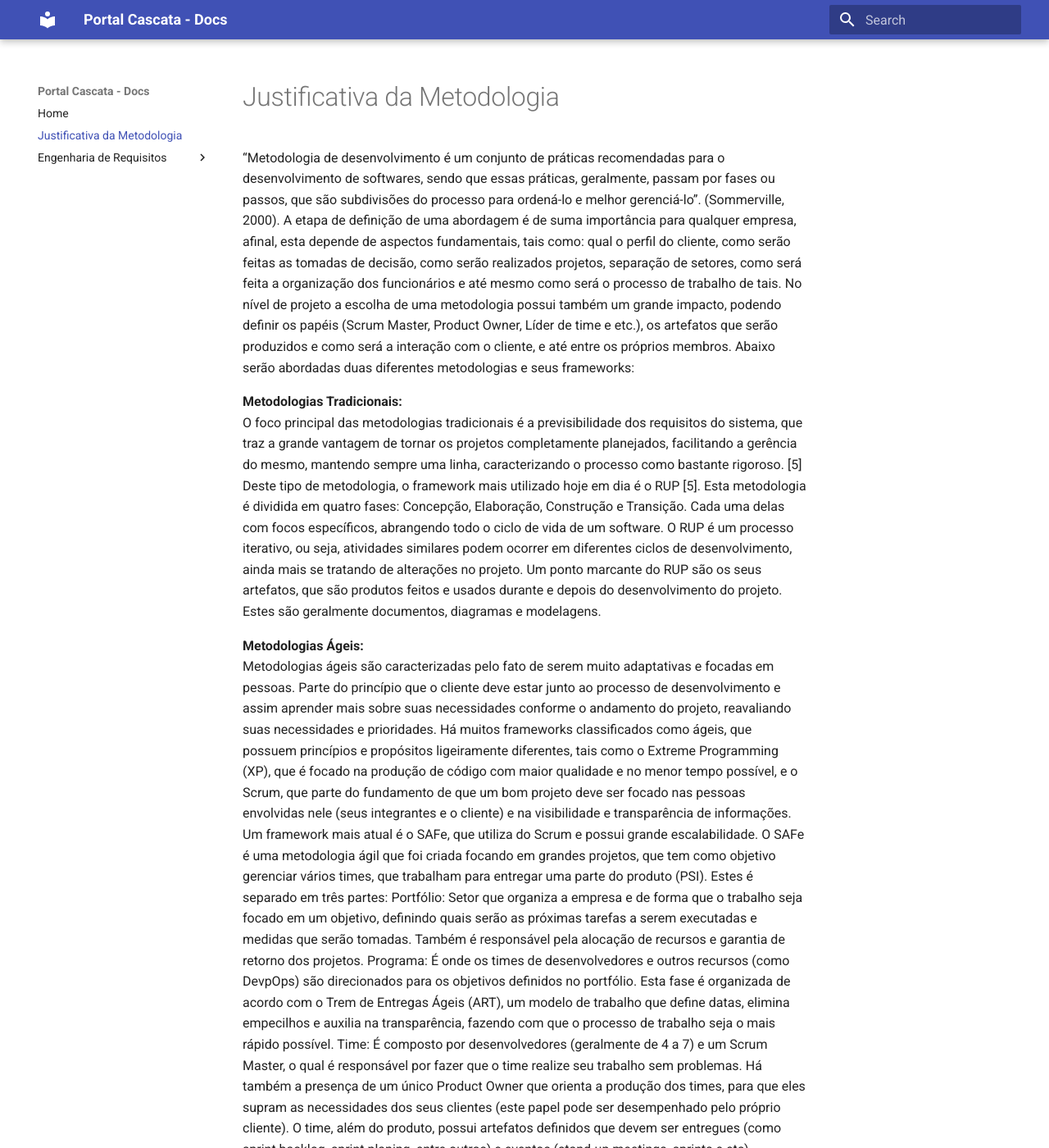
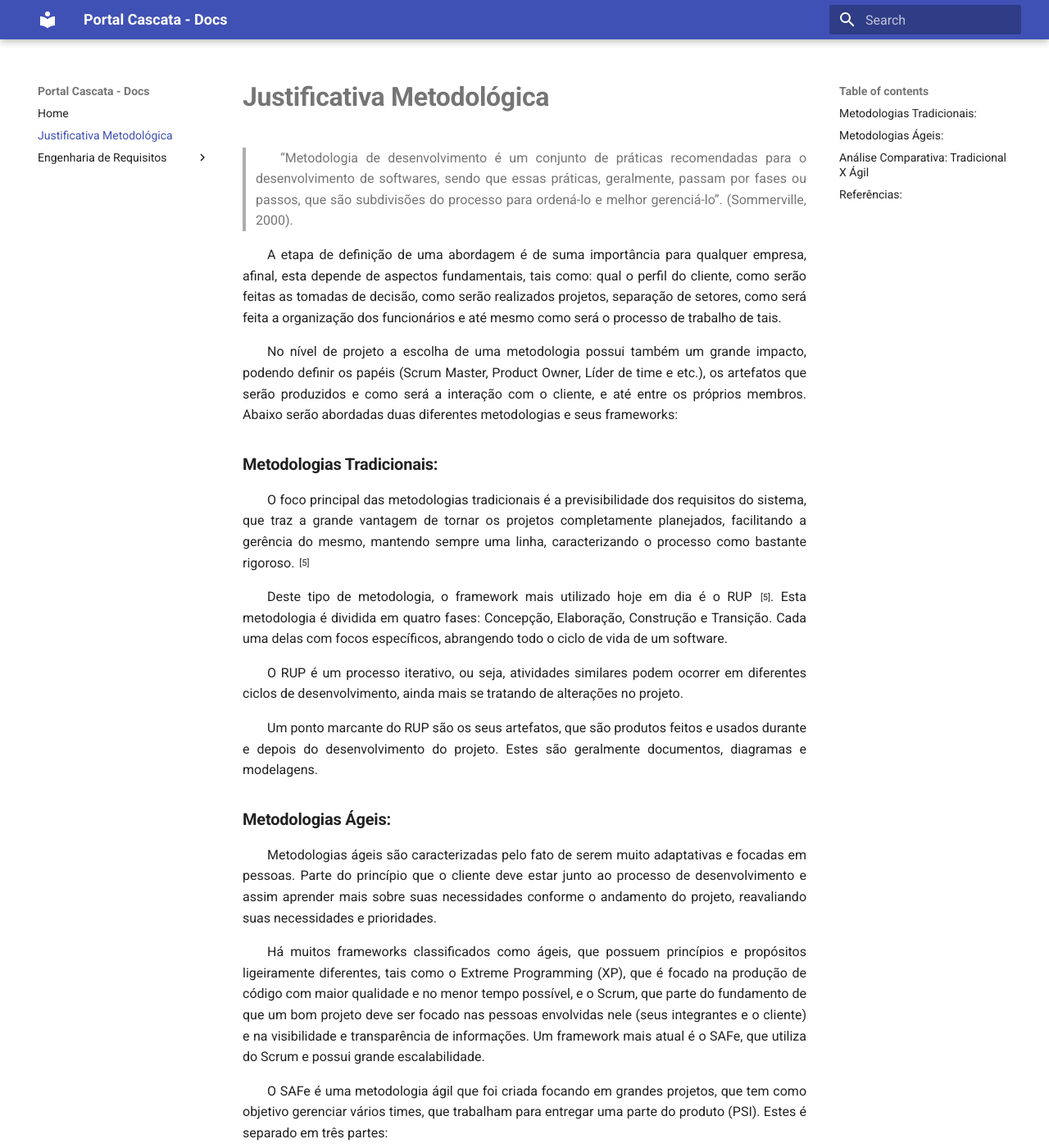
Before and after one commit to projeto-cascata/portal-cascata-docs, an MkDocs documentation site: the page built from docs/justificativa.md, in a window 1280 px wide and 1400 px high. Shown: the whole window at 82% size. Built offline with MkDocs 1.6.1 and Material for MkDocs 9.7.7, drawn with Linux system fonts in a browser that asks for light colours; old or Windows-style settings are respelled for this version of MkDocs; some of the changed lines change nothing that is shown; some of the changed text lies outside the part shown.

Commit message:
Adding Methodology Comparation and Styling

```diff
--- a/docs/justificativa.md
+++ b/docs/justificativa.md
@@ -1,17 +1,57 @@
-“Metodologia de desenvolvimento é um conjunto de práticas recomendadas para o desenvolvimento de softwares, sendo que essas práticas, geralmente, passam por fases ou passos, que são subdivisões do processo para ordená-lo e melhor gerenciá-lo”. (Sommerville, 2000).
+<style> p { text-align: justify; text-indent: 30px; } </style>
+
+# **Justificativa Metodológica**
+
+> “Metodologia de desenvolvimento é um conjunto de práticas recomendadas para o desenvolvimento de softwares, sendo que essas práticas, geralmente, passam por fases ou passos, que são subdivisões do processo para ordená-lo e melhor gerenciá-lo”. (Sommerville, 2000).
+
 A etapa de definição de uma abordagem é de suma importância para qualquer empresa, afinal, esta depende de aspectos fundamentais, tais como:  qual o perfil do cliente, como serão feitas as tomadas de decisão, como serão realizados projetos, separação de setores, como será feita a organização dos funcionários e até mesmo como será o processo de trabalho de tais.
+
 No nível de projeto a escolha de uma metodologia possui também um grande impacto, podendo definir os papéis (Scrum Master, Product Owner, Líder de time e etc.), os artefatos que serão produzidos e como será a interação com o cliente, e até entre os próprios membros. Abaixo serão abordadas duas diferentes metodologias e seus frameworks:
 
-**Metodologias Tradicionais:**
-O foco principal das metodologias tradicionais é a previsibilidade dos requisitos do sistema, que traz a grande vantagem de tornar os projetos completamente planejados, facilitando a gerência do mesmo, mantendo sempre uma linha, caracterizando o processo como bastante rigoroso. [5]
-Deste tipo de metodologia, o framework mais utilizado hoje em dia é o RUP [5]. Esta metodologia é dividida em quatro fases: Concepção, Elaboração, Construção e Transição. Cada uma  delas com focos específicos, abrangendo todo o ciclo de vida de um software.
+### **Metodologias Tradicionais:**
+
+O foco principal das metodologias tradicionais é a previsibilidade dos requisitos do sistema, que traz a grande vantagem de tornar os projetos completamente planejados, facilitando a gerência do mesmo, mantendo sempre uma linha, caracterizando o processo como bastante rigoroso. <sub><sup>[5]</sup></sub>
+
+Deste tipo de metodologia, o framework mais utilizado hoje em dia é o RUP <sub><sup>[5]</sup></sub>. Esta metodologia é dividida em quatro fases: Concepção, Elaboração, Construção e Transição. Cada uma  delas com focos específicos, abrangendo todo o ciclo de vida de um software.
+
 O RUP é um processo iterativo, ou seja, atividades similares podem ocorrer em diferentes ciclos de desenvolvimento, ainda mais se tratando de alterações no projeto.
+
 Um ponto marcante do RUP são os seus artefatos, que são produtos feitos e usados durante e depois do desenvolvimento do projeto. Estes são geralmente documentos, diagramas e modelagens.
 
-**Metodologias Ágeis:**
+### **Metodologias Ágeis:**
+
 Metodologias ágeis são caracterizadas pelo fato de serem muito adaptativas e focadas em pessoas. Parte do princípio que o cliente deve estar junto ao processo de desenvolvimento e assim aprender mais sobre suas necessidades conforme o andamento do projeto, reavaliando suas necessidades e prioridades.
+
 Há muitos frameworks classificados como ágeis, que possuem princípios e propósitos ligeiramente diferentes, tais como o Extreme Programming (XP), que é focado na produção de código com maior qualidade e no menor tempo possível, e o Scrum, que parte do fundamento de que um bom projeto deve ser focado nas pessoas envolvidas nele (seus integrantes e o cliente) e na visibilidade e transparência de informações. Um framework mais atual é o SAFe, que utiliza do Scrum e possui grande escalabilidade.
+
 O SAFe é uma metodologia ágil que foi criada focando em grandes projetos, que tem como objetivo gerenciar vários times, que trabalham para entregar uma parte do produto (PSI). Estes é separado em três partes:
-Portfólio: Setor que organiza a empresa e de forma que o trabalho seja focado em um objetivo, definindo quais serão as próximas tarefas a serem executadas e medidas que serão tomadas. Também é responsável pela alocação de recursos e garantia de retorno dos projetos.
-Programa: É onde os times de desenvolvedores e outros recursos (como DevpOps) são direcionados para os objetivos definidos no portfólio. Esta fase é organizada de acordo com o Trem de Entregas Ágeis (ART), um modelo de trabalho que define datas, elimina empecilhos e auxilia na transparência, fazendo com que o processo de trabalho seja o mais rápido possível.
-Time: É composto por desenvolvedores (geralmente de 4 a 7) e um Scrum Master, o qual é responsável por fazer que o time realize seu trabalho sem problemas. Há também a presença de um único Product Owner que orienta a produção dos times, para que eles supram as necessidades dos seus clientes (este papel pode ser desempenhado pelo próprio cliente). O time, além do produto, possui artefatos definidos que devem ser entregues (como sprint backlog, sprint planing, entre outros) e eventos (stand-up meetings, sprints e etc).
+
+* **Portfólio:** Setor que organiza a empresa e de forma que o trabalho seja focado em um objetivo, definindo quais serão as próximas tarefas a serem executadas e medidas que serão tomadas. Também é responsável pela alocação de recursos e garantia de retorno dos projetos.
+* **Programa:** É onde os times de desenvolvedores e outros recursos (como DevpOps) são direcionados para os objetivos definidos no portfólio. Esta fase é organizada de acordo com o Trem de Entregas Ágeis (ART), um modelo de trabalho que define datas, elimina empecilhos e auxilia na transparência, fazendo com que o processo de trabalho seja o mais rápido possível.
+* **Time:** É composto por desenvolvedores (geralmente de 4 a 7) e um Scrum Master, o qual é responsável por fazer que o time realize seu trabalho sem problemas. Há também a presença de um único Product Owner que orienta a produção dos times, para que eles supram as necessidades dos seus clientes (este papel pode ser desempenhado pelo próprio cliente). O time, além do produto, possui artefatos definidos que devem ser entregues (como sprint backlog, sprint planing, entre outros) e eventos (stand-up meetings, sprints e etc).
+<br></br><br></br>
+
+### **Análise Comparativa: Tradicional X Ágil**
+
+A utilização de abordagens, como já falado, é uma questão situacional da equipe, empresa projeto e outros fatores. Os principais aspectos que devem ser levados em consideração são:
+
+| Aspecto | Metodologias Ágeis | Metodologias Tradicionais |
+|---|---|---|
+| Ambiente de Mercado | Preferências do usuário e opções de soluções mudam frequentemente.      | Condições do mercado são estáveis e previsíveis. |    ||||||||||||||||||||||||||||||||||||||||||||||||||||||||||||||||||||||||||||||||||||||||||||||||||||||||||||||||||||||||||||||||||||||||||||||||||||||||||||||||||||||||||||||
+| Envolvimento do Usuário e Cliente                    | Colaboração estreita e rápido feedback são possíveis. Usuários conseguem visualizar melhor o que querem de acordo com o progresso do projeto. | Requisitos são claros desde o início e se mantém estáveis. Clientes não estão disponíveis para colaborar constantemente. ||||||||||||||||||||||||||||||||||||||||||||||||||||||||||||||||||||||||||||||||||||||||||||||||||||||||||||||||||||||||||||||||||||||||||||||||||||||||||||||||||||||||||||||||||||||||||||||||||||||||||
+| Necessidade de Inovação e Conhecimento da Equipe | Problemas são complexos e soluções desconhecidas pela equipe. Especificações do produto podem mudar. Colaboração multifuncional é vital. | Trabalho similar já foi feito antes, tendo solução clara. Especificações detalhadas e planos de trabalho são confiáveis para serem seguidos. ||||||||||||||||||||||||||||||||||||||||||||||||||||||||||||||||||||||||||||||||||||||||||||||||||||||||||||||||||||||||||||||||||||||||||||||||||||||||||||||||||||||||||||||||||||||||||||||||||||||||||||||||
+| Modularização do Trabalho | Desenvolvimento incremental é valorizado e podem ser usados pelo usuário. Mudanças tardias são gerenciáveis. | Clientes não podem começar a testar partes do produto antes de finalizado. Mudanças tardias são caras ou impossíveis. |||||||||||||||||||||||||||||||||||||||||||||||||||||||||||||||||||||||||||||||||||||||||||||||||||||||||||||||||||||||||||||||||||||||||||||||||||||||||||||||||||
+| Impacto de erros provisórios | Proporcionam aprendizado para a equipe. | Podem ser catastróficas. ||||||||||||||||||||||||||||||||||||||||||||||||||||||||||||||||||||||||||||||||||||||||||||||||||||||||||||||||||||||
+
+O IBM Certified IT Specialist, Moacyr Mello, em seu texto “Um Caminho Seguro para o Processo de Desenvolvimento - SAFe (Scaled Agile Framework®)” <sub><sup>[4]</sup></sub> cita que o framework SAFe dá ênfase no gerenciamento de requisitos; e este foi, inclusive, idealizado por Dean Lenffingwell, responsável por uma famosa ferramenta de gestão de requisitos nos anos 90. Os conceitos de histórias de usuário e épicos presentes nesse framework  ampliam a forma de capturar requisitos, melhor adequados à ênfase em colaboração, flexibilidade e iterações de projeto mais curtas.
+
+É importante adaptar corretamente o processo de desenvolvimento para as necessidades reais do projeto. A quantidade de cerimônias, precisão e controle devem ser detalhadas de acordo com uma variedade de fatores, incluindo tamanho e distribuição da equipe, quantidade de restrições impostas e a fase no qual o projeto se encontra. <sub><sup>[2]</sup></sub>
+
+<br>
+## **Referências:**
+
+1. Rigby, Darrel K. et al. Embracing Agile. Disponível em: <https://hbr.org/2016/05/embracing-agile> . Acesso em: 17 de março de 2018.
+2. Corrêa, George Marsicano. Processo Tradicional.
+3. Schiel, Ulchir. Rational Unified Process. Disponível em:  <http://www.wthreex.com/rup/> Acesso em: 17 de março de 2018.
+4. Mello, Moacyr. Um Caminho Seguro para o Processo de Desenvolvimento -SAFe(ScaledAgileFramework®).Dispinível em: <https://www.ibm.com/developerworks/community/blogs/rationalbrasil/entry/um_caminho_seguro_para_o_processo_de_desenvolvimento_safe_scaled_agile_framework?lang=en>. Acesso em 23 de março de 2017.> Acessado em: 17 de março de 2018.
+5. Santos, Domingos de A. Desenvolvimento de Software: Processos Ágeis ou Tradicionais? Uma visão crítica. Disponível em: <http://www.enacomp.com.br/2010/cd/artigos/completos/enacomp2010_4.pdf>. Acessado em: 17 de março de 2018.
--- a/mkdocs.yml
+++ b/mkdocs.yml
@@ -2,7 +2,7 @@
 
 pages:
   - Home: index.md
-  - Justificativa da Metodologia: justificativa.md
+  - Justificativa Metodológica: justificativa.md
   - Engenharia de Requisitos:
     - Introdução: requisitos/requisitos.md
     - 5W2H: requisitos/5w2h.md
```
